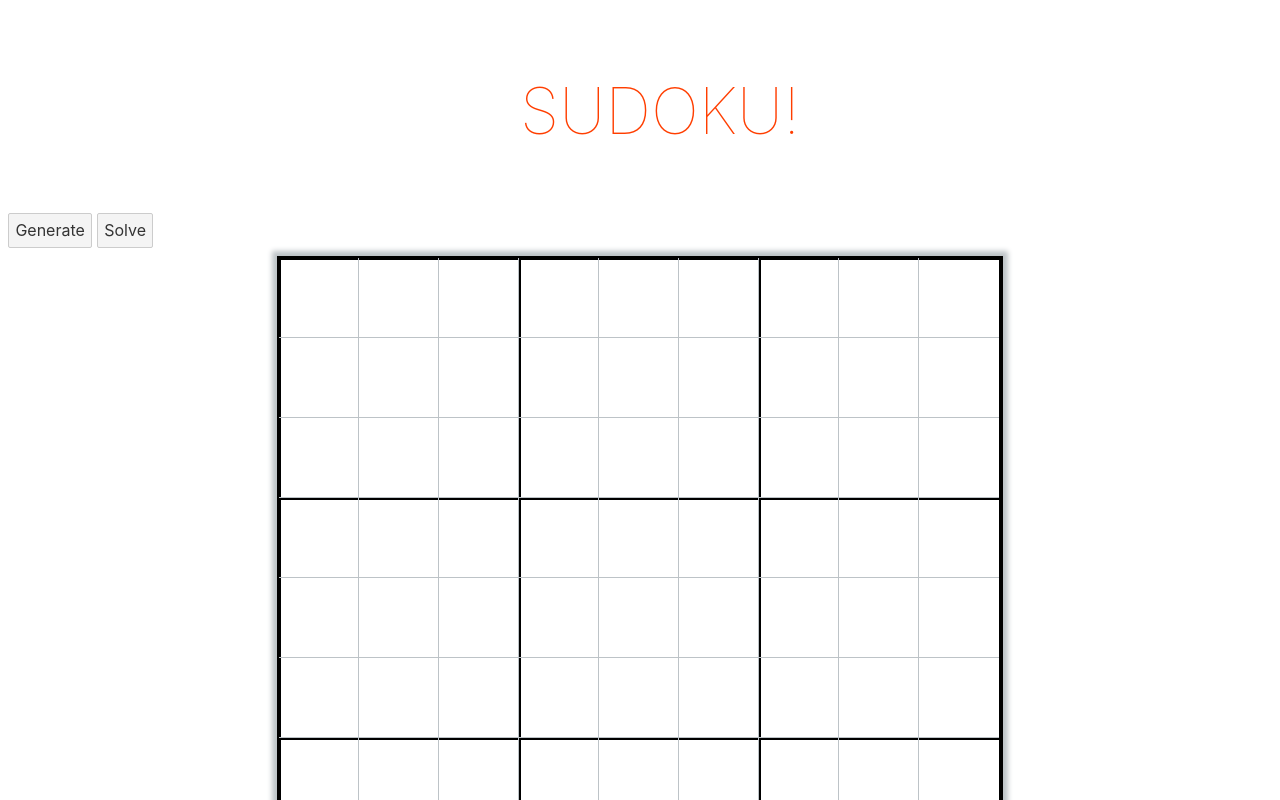
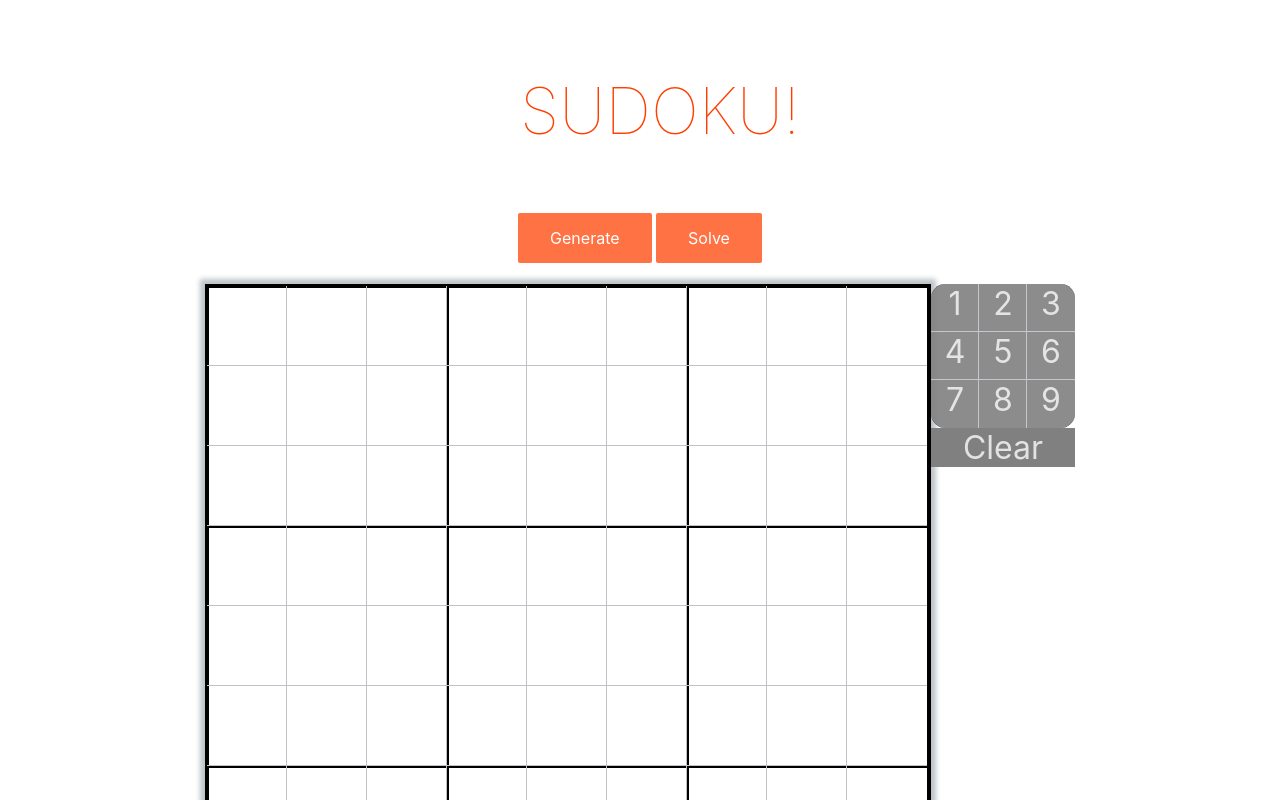
Before and after one commit to F4r3n/Sudoku, a Svelte app: page / in a window 1280 px wide. Shown: the top 800 px of the page. Built offline with nearby package versions, Linux system fonts and the light colour scheme.

Commit message:
Optimization

```diff
--- a/src/App.svelte
+++ b/src/App.svelte
@@ -12,12 +12,17 @@
 
 	}
 
+	:global(:root) {
+		--main-color:#ff3e00;
+		--main-color-light:#ff7243;
+	}
+
 	h1 {
 		padding: 1em;
 		max-width: 240px;
 		margin: 0 auto;
 		text-align: center;
-		color: #ff3e00;
+		color: var(--main-color);
 		text-transform: uppercase;
 		font-size: 4em;
 		font-weight: 100;
--- a/src/sudoku.svelte
+++ b/src/sudoku.svelte
@@ -1,16 +1,18 @@
 <script>
-
+    export let possibleValues = []
+    export let currentElementHovered = -1;
     export let currentElementSelected = -1;
-    export let numpadDisplayed;
     export let data;
     class Sudoku {
 
         constructor() {
             this._SUDOKU_SIZE=9;
-            this._data = new Array(this._SUDOKU_SIZE*this._SUDOKU_SIZE);
+            this._data = new Uint8Array(this._SUDOKU_SIZE*this._SUDOKU_SIZE);
+            this._gridCoord = null
         }
 
         Init() {
+            this._gridCoord = this._CreateCoordGrid()
             for(let i = 0; i < this._data.length; i++) {
                 this._data[i] = 0;
             }
@@ -33,24 +35,26 @@
         }
 
         GetPossibleValues(inPos, inGrid) {
+
             const [x,y] = this.GetCoord(inPos);
-            let possibleValues = new Set([1,2,3,4,5,6,7,8,9]);
+            let possibleValues = [1,2,3,4,5,6,7,8,9];
             for(let xi = x - 3; xi < x + 3; xi++) {
                 for(let yi = y - 3; yi < y + 3; yi++) {
                     let posi = this.GetPos(xi, yi);
                     if(this.IsInBlock(inPos, posi)) {
                         const val = inGrid[posi];
                         if(val !== 0) {
-                            possibleValues.delete(val)
+                            possibleValues[val - 1] = 0
                         }
                     }
                 }
             }
+
             for(let xi = 0; xi < this._SUDOKU_SIZE; xi++) {
                 const posi = this.GetPos(xi, y);
                 const val = inGrid[posi];
                 if(val !== 0) {
-                    possibleValues.delete(val)
+                    possibleValues[val - 1] = 0
                 }
 
             }
@@ -59,11 +63,10 @@
                 const posi = this.GetPos(x, yi);
                 const val = inGrid[posi];
                 if(val !== 0) {
-                    possibleValues.delete(val)
+                    possibleValues[val - 1] = 0
                 }
             }
-
-            return possibleValues;
+            return possibleValues.filter((x) => {return x !== 0;});
         }
 
         Reset() {
@@ -73,6 +76,14 @@
 
         SetGrid(inGrid) {
             this._data = inGrid;
+        }
+
+        _CreateCoordGrid() {
+            let data = new Uint8Array(this._SUDOKU_SIZE*this._SUDOKU_SIZE);
+            for(let i = 0; i < data.length; ++i) {
+                data[i] = parseInt(i/3)%3 + parseInt(i/27)*3
+            }
+            return data;
         }
 
         Solve(inGrid, callback) {
@@ -89,8 +100,9 @@
                         if(grid[i] !== 0) continue;
                         let possibleValues = this.GetPossibleValues(i, grid);
 
-                        if(possibleValues.size > indexValue) {
-                            grid[i] = Array.from(possibleValues)[indexValue];
+                        if(possibleValues.length > indexValue) {
+                            grid[i] = possibleValues[indexValue];
+                            if(possibleValues.length > 1)
                                 stack.push([grid.slice(), i, ++indexValue]);
                             indexValue = 0;
                         }
@@ -109,7 +121,7 @@
         }
 
         IsInBlock(currentBlock, inPos) {
-            return (parseInt(inPos/3)%3 == parseInt(currentBlock/3)%3) && (parseInt(inPos/27) == parseInt(currentBlock/27));
+            return this._gridCoord[currentBlock] === this._gridCoord[inPos];
         }
 
         Generate() {
@@ -128,11 +140,10 @@
                 const pos = getRandomInt(0, this._SUDOKU_SIZE*this._SUDOKU_SIZE)
                 if(this._data[pos] !== 0) continue;
 
-                let possibleValues = this.GetPossibleValues(pos, this._data)
+                const possibleValues = this.GetPossibleValues(pos, this._data)
 
-                if(possibleValues.size > 0) {
-                    const items = Array.from(possibleValues);
-                    this._data[pos] = items[getRandomInt(0, items.length)]
+                if(possibleValues.length > 0) {
+                    this._data[pos] = possibleValues[getRandomInt(0, possibleValues.length)]
                 }
 
             }
@@ -141,12 +152,11 @@
 
     function displayNumpad(element) {
         currentElementSelected = element.target.getAttribute("pos");
-        numpadDisplayed = true;
     }
 
     function mouseOver(element) {
-        if(!numpadDisplayed)
-            currentElementSelected = element.target.getAttribute("pos");
+        currentElementHovered = element.target.getAttribute("pos");
+        possibleValues = sudoku.GetPossibleValues(currentElementHovered, sudoku.GetGrid());
     }
 
     function Generate() {
@@ -160,65 +170,85 @@
                 sudoku.SetGrid(grid);
                 data = sudoku.GetGrid();
             }
+            else {
+                console.log("No solution")
+            }
         });
 
     }
 
-    export function hover(elementPos) {
-        console.log(elementPos)
-        if(currentElementSelected == elementPos -1)
-            return true;
-        return false;
+    function setValue(inV) {
+        sudoku.GetGrid()[currentElementSelected] = inV
+        data = sudoku.GetGrid();
     }
 
     export let sudoku = new Sudoku()
     sudoku.Init()
     data = sudoku.GetGrid();
-    numpadDisplayed = false
 </script>
-
+<div class="mainMenu">
     <button class="button" on:click={Generate}>Generate</button>
     <button class="button" on:click={Solve}>Solve</button>
+</div>
 
 <div class="container">
     <div class="sudoku_board">
         {#each data as block, i}
-        <div class="{currentElementSelected==i
-        || ((parseInt(i/3)%3 == parseInt(currentElementSelected/3)%3) && parseInt(i/27) == parseInt(currentElementSelected/27))
-        || i%9 == currentElementSelected%9
-        || parseInt(i/9, 10) == parseInt(currentElementSelected/9,10) ? 'cell cell_hover' : 'cell'}" pos={i} on:click={displayNumpad} on:mouseover={mouseOver} bind:this={currentElementSelected}>
+        <div class="{currentElementHovered==i
+        || ((parseInt(i/3)%3 == parseInt(currentElementHovered/3)%3) && parseInt(i/27) == parseInt(currentElementHovered/27))
+        || i%9 == currentElementHovered%9
+        || parseInt(i/9, 10) == parseInt(currentElementHovered/9,10) ? 'cell cell_hover' : 'cell'}"
+        class:cell_selected="{currentElementSelected==i}"
+        pos={i} on:click={displayNumpad} on:mouseover={mouseOver} bind:this={currentElementHovered}>
             {block == 0 ? '' :  block}
         </div>
         {/each}
     </div>
 
-    {#if numpadDisplayed}
+        <div class="pad">
             <div class="numpad">
-            <div class="number border">1</div>
-            <div class="number border">2</div>
-            <div class="number border">3</div>
-            <div class="number border">4</div>
-            <div class="number border">5</div>
-            <div class="number border">6</div>
-            <div class="number border">7</div>
-            <div class="number border">8</div>
-            <div class="number border">9</div>
-            <div class="number">N</div>
-            <div class="number"></div>
-            <div class="number">Y</div>
+                {#each [1,2,3,4,5,6,7,8,9] as i}
+                <div class="number border" on:click={() => {setValue(i)}}>{i}</div>
+                {/each}
             </div>
-    {/if}
+
+
+            <div class="number" on:click={() => {setValue(0)}}>Clear</div>
+            <div class ="possibleValues">{possibleValues}</div>
+        </div>
+
+
+
 </div>
 
 
 <style>
     .container {
-        position: relative;
+        width: fit-content;
+
+        display: flex;
+        margin: auto;
     }
 
+    .button {
+        background-color:var(--main-color-light); /* Green */
+        border: none;
+        color: white;
+        padding: 15px 32px;
+        text-align: center;
+        text-decoration: none;
+        display: inline-block;
+        font-size: 16px;
+    }
 
+    .mainMenu {
+        justify-content: center;
+        align-items: center;
+        margin: auto;
+        width: fit-content;
+        padding-bottom: 1%;
+    }
     .sudoku_board {
-        margin: auto;
         width: fit-content;
         overflow: hidden;
 
@@ -241,6 +271,11 @@
 
     .cell_hover {
         background:rgb(239, 240, 199) !important;
+    }
+
+    .cell_selected {
+        background: var(--main-color-light) !important;
+        color:white;
     }
 
     .cell {
@@ -286,7 +321,12 @@
         border-top: 2px solid black;
     }
 
+    .pad {
+
+    }
+
     .numpad {
+        height: fit-content;
         width: fit-content;
         overflow: hidden;
 
@@ -297,11 +337,6 @@
 
         background-color: black;
         opacity: 0.9;
-        left:45%;
-        top:45%;
-        justify-content: center;
-        position: absolute;
-        z-index: 9;
         display: grid;
 
         grid-template-columns: repeat(3, 3em);
@@ -312,16 +347,18 @@
     }
 
     .number {
+        text-align: center;
         font-size: xx-large;
         opacity: 1.0;
         background: grey;
         justify-content: center;
         align-items: center;
-        display: flex;
         color:rgb(226, 226, 226);
     }
 
-
+    .possibleValues {
+        color:var(--main-color-light)
+    }
     .border{
         -webkit-box-sizing: border-box; /* Safari/Chrome, other WebKit */
 	    -moz-box-sizing: border-box;    /* Firefox, other Gecko */
```
Lines whose indentation alone changed are shown as unchanged.
